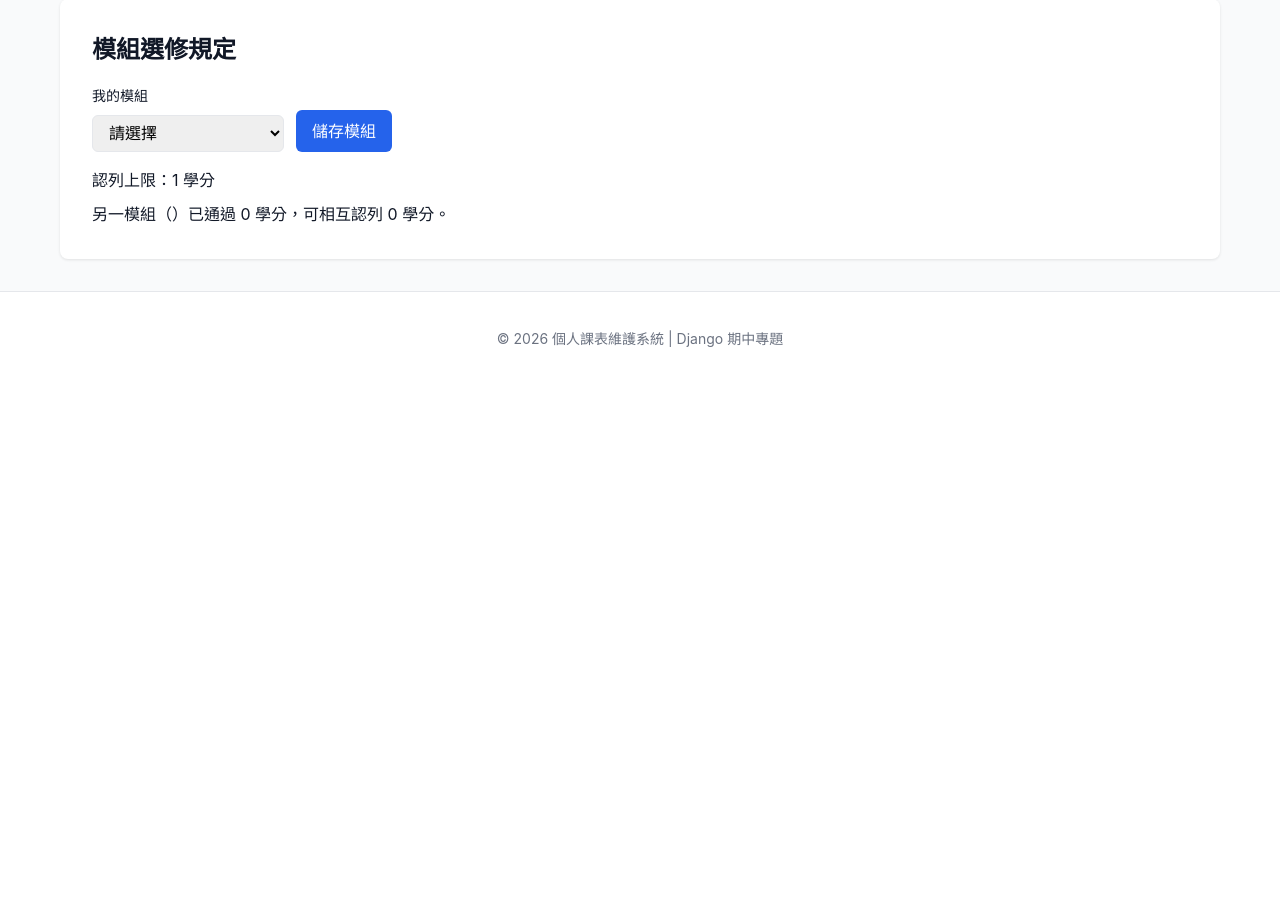
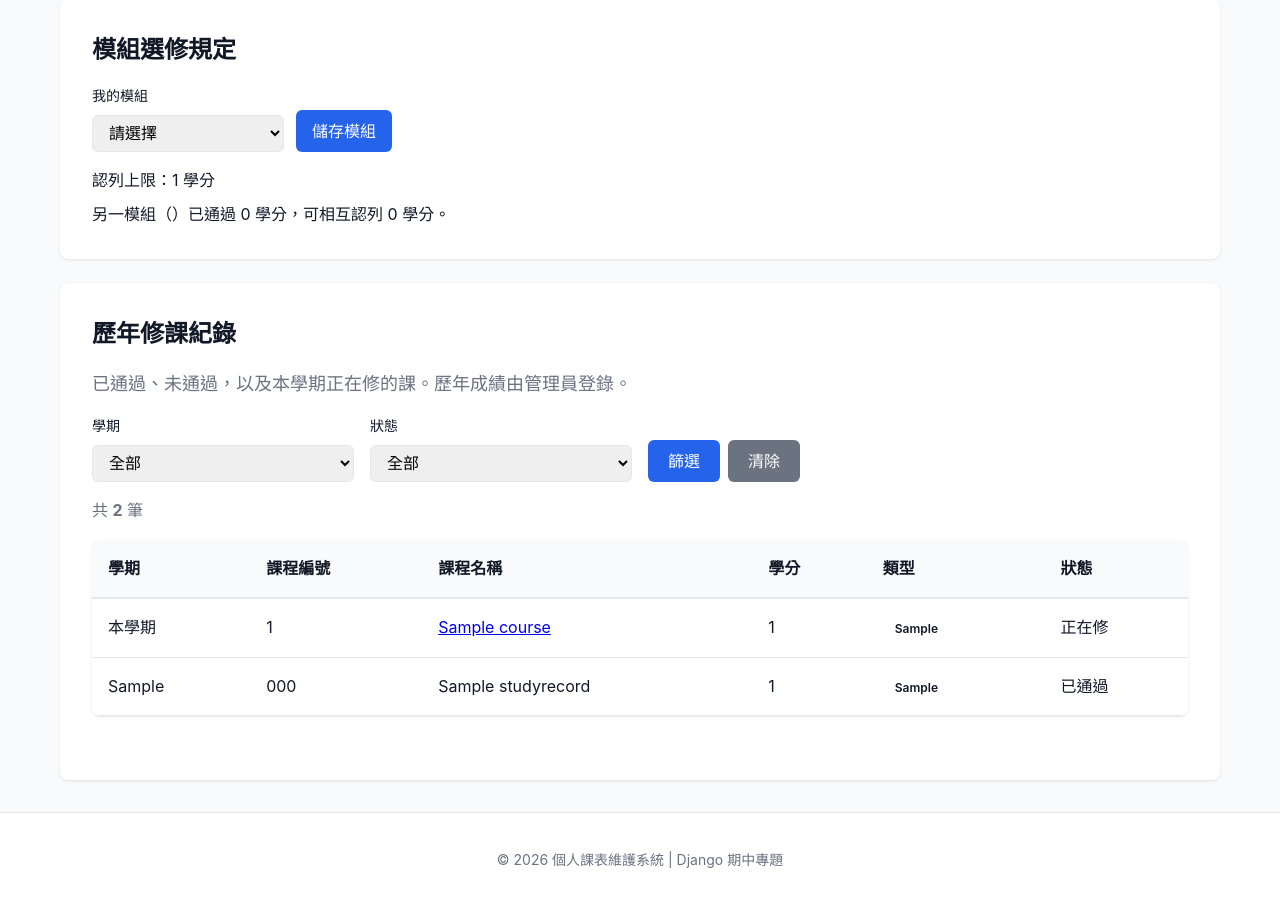
Before and after one commit to 11346070/Class-Schedule, a Django app: page /progress/ in a window 1280 px wide. Shown: the part 603-1511 px from the top of the page. Before the commit the page ends 950 px from the top, so only its background shows below. Run offline with Django 5.2, Linux system fonts and the light colour scheme; a user stored in the database is signed in; tables that the repository leaves empty hold one stand-in row (values such as "Sample post").

Commit message:
feat: 在修課進度加入歷年修課紀錄與狀態篩選
Co-authored-by: Cursor <cursoragent@cursor.com>

```diff
--- a/static/css/style.css
+++ b/static/css/style.css
@@ -267,6 +267,14 @@ body {
 
 .module-form .btn {
     height: 42px;
+}
+
+.history-filter {
+    margin: 1rem 0;
+}
+
+.history-filter .form-row {
+    grid-template-columns: repeat(3, minmax(0, 1fr));
 }
 
 .progress-track {
@@ -1365,4 +1373,8 @@ body {
         min-width: 550px;
         font-size: 0.625rem;
     }
+
+    .history-filter .form-row {
+        grid-template-columns: 1fr;
+    }
 }
--- a/templates/base.html
+++ b/templates/base.html
@@ -4,7 +4,7 @@
     <meta charset="UTF-8">
     <meta name="viewport" content="width=device-width, initial-scale=1.0">
     <title>{% block title %}個人課表維護系統{% endblock %}</title>
-    <link rel="stylesheet" href="/static/css/style.css?v=20261029f">
+    <link rel="stylesheet" href="/static/css/style.css?v=20261029g">
     {% block extra_css %}{% endblock %}
 </head>
 <body>
--- a/templates/progress.html
+++ b/templates/progress.html
@@ -61,4 +61,91 @@
         {% endif %}
     </div>
 </div>
+
+<div class="detail-card stack-card">
+    <h2>歷年修課紀錄</h2>
+    <p class="lead">已通過、未通過，以及本學期正在修的課。歷年成績由管理員登錄。</p>
+    <form method="get" action="{% url 'progress' %}" class="search-form history-filter">
+        <div class="form-row">
+            <div class="form-group">
+                <label for="semester">學期</label>
+                <select id="semester" name="semester" class="form-control">
+                    <option value="">全部</option>
+                    {% for semester in semesters %}
+                    <option value="{{ semester }}" {% if semester_filter == semester %}selected{% endif %}>{{ semester }}</option>
+                    {% endfor %}
+                </select>
+            </div>
+            <div class="form-group">
+                <label for="status">狀態</label>
+                <select id="status" name="status" class="form-control">
+                    <option value="">全部</option>
+                    <option value="passed" {% if status_filter == "passed" %}selected{% endif %}>已通過</option>
+                    <option value="failed" {% if status_filter == "failed" %}selected{% endif %}>未通過</option>
+                    <option value="in_progress" {% if status_filter == "in_progress" %}selected{% endif %}>正在修</option>
+                </select>
+            </div>
+            <div class="form-group button-group">
+                <button type="submit" class="btn btn-primary">篩選</button>
+                <a href="{% url 'progress' %}" class="btn btn-secondary">清除</a>
+            </div>
+        </div>
+    </form>
+    <p class="results-count">共 <strong>{{ history_total }}</strong> 筆</p>
+    {% if history_total %}
+    <div class="course-table-wrapper">
+        <table class="course-table">
+            <thead>
+                <tr>
+                    <th>學期</th>
+                    <th>課程編號</th>
+                    <th>課程名稱</th>
+                    <th>學分</th>
+                    <th>類型</th>
+                    <th>狀態</th>
+                </tr>
+            </thead>
+            <tbody>
+                {% for row in history_page %}
+                <tr>
+                    <td>{{ row.semester }}</td>
+                    <td>{{ row.course_code }}</td>
+                    <td>
+                        {% if row.detail_id %}
+                        <a href="{% url 'course_detail' row.detail_id %}">{{ row.course_name }}</a>
+                        {% else %}
+                        {{ row.course_name }}
+                        {% endif %}
+                    </td>
+                    <td>{{ row.credits }}</td>
+                    <td><span class="course-type-badge badge-{{ row.course_type }}">{{ row.course_type }}</span></td>
+                    <td>{{ row.status_label }}</td>
+                </tr>
+                {% endfor %}
+            </tbody>
+        </table>
+    </div>
+    {% if history_page.has_other_pages %}
+    <nav class="pagination" aria-label="歷年紀錄分頁">
+        {% if history_page.has_previous %}
+        <a class="btn btn-secondary btn-sm" href="?{% if history_query %}{{ history_query }}&{% endif %}page={{ history_page.previous_page_number }}">上一頁</a>
+        {% endif %}
+        {% for num in history_page.paginator.page_range %}
+            {% if num == history_page.number %}
+            <span class="btn btn-primary btn-sm">{{ num }}</span>
+            {% else %}
+            <a class="btn btn-secondary btn-sm" href="?{% if history_query %}{{ history_query }}&{% endif %}page={{ num }}">{{ num }}</a>
+            {% endif %}
+        {% endfor %}
+        {% if history_page.has_next %}
+        <a class="btn btn-secondary btn-sm" href="?{% if history_query %}{{ history_query }}&{% endif %}page={{ history_page.next_page_number }}">下一頁</a>
+        {% endif %}
+    </nav>
+    {% endif %}
+    {% else %}
+    <div class="empty-state">
+        <p>目前沒有符合條件的修課紀錄。</p>
+    </div>
+    {% endif %}
+</div>
 {% endblock %}
--- a/timetable/data_store.py
+++ b/timetable/data_store.py
@@ -437,6 +437,39 @@ class CourseDataStore:
             "overflow": max(other_passed - cap, 0),
         }
 
+    def get_study_history(self, user_id: str) -> List[dict]:
+        """歷年紀錄加上本學期選課（顯示為正在修）。"""
+        self.ensure_seeded()
+        rows = []
+        for record in StudyRecord.objects.filter(user_id=user_id):
+            rows.append({
+                "semester": record.semester,
+                "course_code": record.course_code,
+                "course_name": record.course_name,
+                "credits": record.credits,
+                "course_type": record.course_type,
+                "status": record.status,
+                "status_label": record.get_status_display(),
+            })
+        for course in self.get_user_enrollments(user_id):
+            rows.append({
+                "semester": "本學期",
+                "course_code": course.course_id,
+                "course_name": course.name,
+                "credits": course.credits,
+                "course_type": course.course_type,
+                "status": StudyRecord.STATUS_IN_PROGRESS,
+                "status_label": "正在修",
+            })
+        codes = {row["course_code"] for row in rows}
+        existing = set(
+            Course.objects.filter(course_id__in=codes).values_list("course_id", flat=True)
+        )
+        for row in rows:
+            row["detail_id"] = row["course_code"] if row["course_code"] in existing else ""
+        rows.sort(key=lambda row: (row["semester"], row["course_code"]), reverse=True)
+        return rows
+
     def get_user_total_credits(self, user_id: str) -> int:
         enrolled_courses = self.get_user_enrollments(user_id)
         return sum(course.credits for course in enrolled_courses)
--- a/timetable/views.py
+++ b/timetable/views.py
@@ -153,12 +153,31 @@ def progress(request):
     summary = course_store.get_graduation_summary(user_id)
     total = summary["total_required"] or 1
     summary["percent"] = min(100, round(summary["earned_total"] * 100 / total))
+
+    history = course_store.get_study_history(user_id)
+    semesters = sorted({row["semester"] for row in history}, reverse=True)
+    status_filter = request.GET.get("status", "")
+    semester_filter = request.GET.get("semester", "")
+    if status_filter:
+        history = [row for row in history if row["status"] == status_filter]
+    if semester_filter:
+        history = [row for row in history if row["semester"] == semester_filter]
+    history_page = Paginator(history, 10).get_page(request.GET.get("page", 1))
+    query_params = request.GET.copy()
+    query_params.pop("page", None)
+
     return render(
         request,
         "progress.html",
         {
             "summary": summary,
             "module_summary": course_store.get_module_summary(user_id),
+            "history_page": history_page,
+            "history_total": len(history),
+            "semesters": semesters,
+            "status_filter": status_filter,
+            "semester_filter": semester_filter,
+            "history_query": query_params.urlencode(),
         },
     )
 
```
